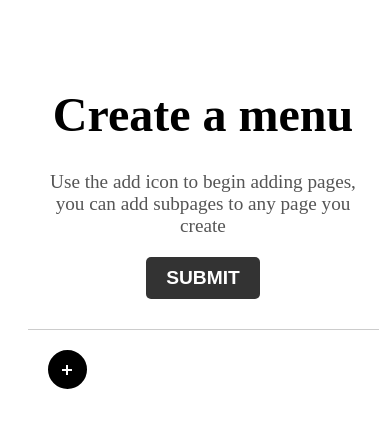
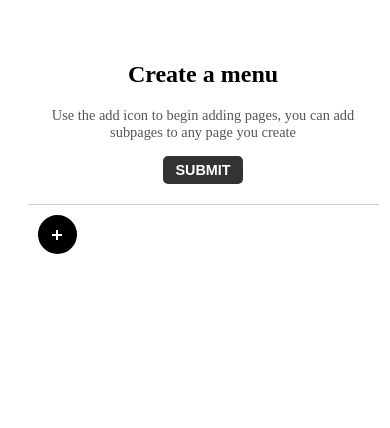
Before and after one commit to rbenci/omega-customize-menu, a React (Create React App) app: page / in a window 390 px wide. Shown: the top 428 px of the page. Built offline with nearby package versions, Linux system fonts and the light colour scheme.

Commit message:
more style

```diff
--- a/src/styles/AddPageButton.css
+++ b/src/styles/AddPageButton.css
@@ -5,8 +5,6 @@
 	flex-direction: column;
 	display: flex;
 	flex-shrink: 5;
-	box-sizing: border-box;
-	margin: 10px;
 }
 
 .addPageContainer form {
@@ -15,6 +13,7 @@
 	flex-wrap: wrap;
 	justify-content: center;
 	width: 100%;
+	padding: 10px
 }
 
 .buttons {
--- a/src/styles/App.css
+++ b/src/styles/App.css
@@ -9,49 +9,6 @@
 	overflow-x: hidden;
 	padding: 2vh 5vw;
 	margin: 0;
-}
-
-.header {
-	display: flex;
-	flex-direction: column;
-	align-items: center;
-	justify-content: center;
-	padding: 30px 20px;
-	background-color: #fff;
-	border-bottom: 1px solid #ccc;
-}
-
-.header h1 {
-	font-size: 3rem;
-	font-weight: bold;
-	margin-bottom: 10px;
-	text-align: center;
-}
-
-.header h3 {
-	font-size: 1.2rem;
-	font-weight: 400;
-	margin-bottom: 20px;
-	text-align: center;
-	color: #555;
-}
-
-.submitButton {
-	display: inline-block;
-	padding: 10px 20px;
-	font-size: 1.2rem;
-	font-weight: bold;
-	text-transform: uppercase;
-	color: #fff;
-	background-color: #333;
-	border: none;
-	border-radius: 5px;
-	transition: all 0.2s ease-in-out;
-}
-
-.submitButton:hover {
-	cursor: pointer;
-	background-color: #444;
 }
 
 .popupContainer {
@@ -108,3 +65,84 @@
 	background-color: #0077ff;
 	color: #ffffff;
 }
+
+
+.header {
+  display: flex;
+  flex-direction: column;
+  align-items: center;
+  justify-content: center;
+  padding: 30px 20px;
+  background-color: #fff;
+  border-bottom: 1px solid #ccc;
+}
+
+.header h1 {
+  font-size: 3rem;
+  font-weight: bold;
+  margin-bottom: 10px;
+  text-align: center;
+}
+
+.header h3 {
+  font-size: 1.2rem;
+  font-weight: 400;
+  margin-bottom: 20px;
+  text-align: center;
+  color: #555;
+}
+
+.submitButton {
+  display: inline-block;
+  padding: 10px 20px;
+  font-size: 1.2rem;
+  font-weight: bold;
+  text-transform: uppercase;
+  color: #fff;
+  background-color: #333;
+  border: none;
+  border-radius: 5px;
+  transition: all 0.2s ease-in-out;
+}
+
+.submitButton:hover {
+  cursor: pointer;
+  background-color: #444;
+}
+
+@media only screen and (max-width: 768px) {
+  .header h1 {
+    font-size: 2rem;
+  }
+
+  .header h3 {
+    font-size: 1rem;
+    margin-bottom: 10px;
+  }
+
+  .submitButton {
+    font-size: 1rem;
+    padding: 8px 15px;
+  }
+}
+
+@media only screen and (max-width: 576px) {
+  .header {
+    padding: 20px 10px;
+  }
+
+  .header h1 {
+    font-size: 1.5rem;
+    margin-bottom: 5px;
+  }
+
+  .header h3 {
+    font-size: 0.9rem;
+    margin-bottom: 15px;
+  }
+
+  .submitButton {
+    font-size: 0.9rem;
+    padding: 6px 12px;
+  }
+}
--- a/src/styles/PageBox.css
+++ b/src/styles/PageBox.css
@@ -7,7 +7,6 @@
 	border-radius: 10px;
 	flex-wrap: nowrap;
 	flex-shrink: 2;
-	padding-bottom: 10px;
 }
 
 .deleteIcon {
```
